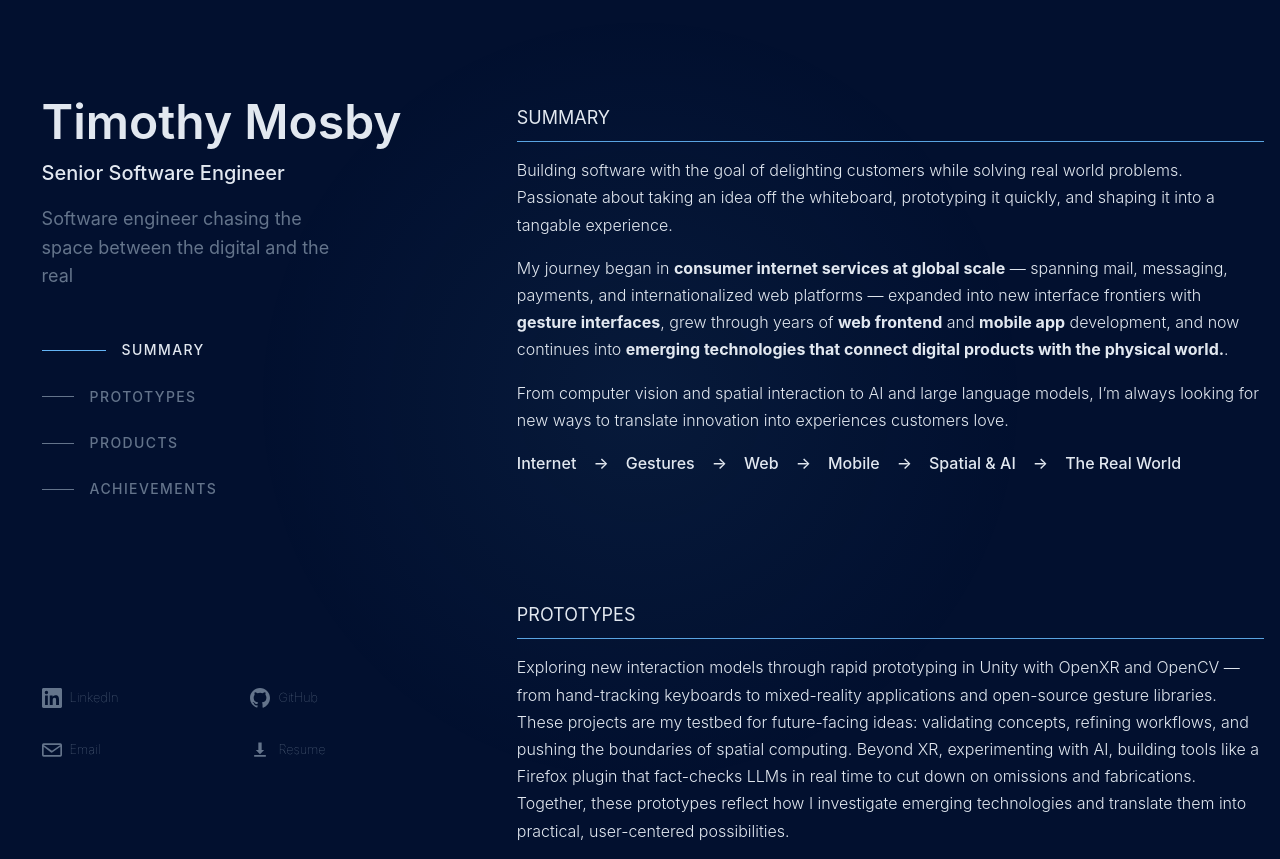
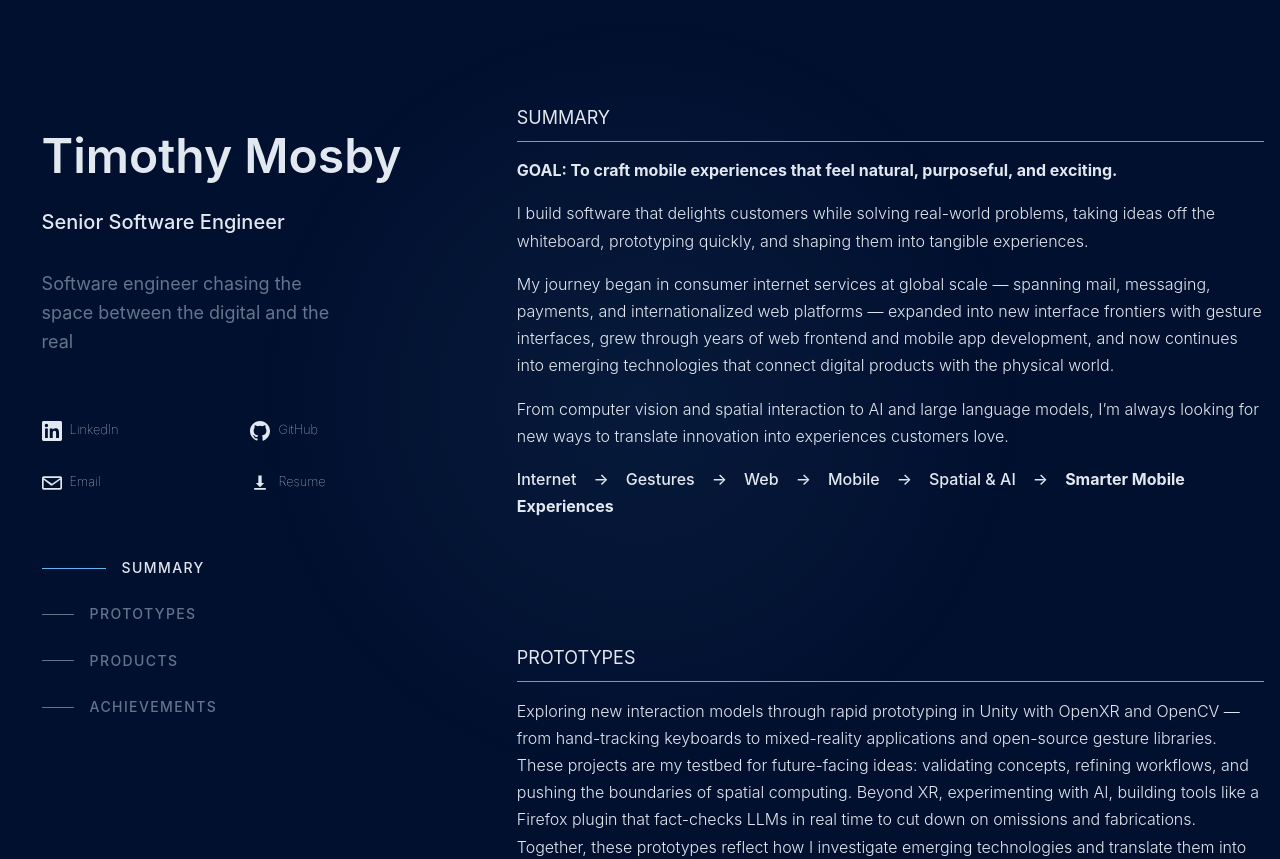
Before and after one commit to timmytimmytimmytime/timmytimmytimmytime.github.io, a React (Vite) app: page / in a window 1280 px wide. Shown: the top 859 px of the page. Built offline with nearby package versions, Linux system fonts and the light colour scheme.

Commit message:
Add a goal to the top of About. Also move the social links higher for better discoverability.

```diff
--- a/src/components/About/About.jsx
+++ b/src/components/About/About.jsx
@@ -2,13 +2,15 @@ function About() {
   return (
     <div>
       <div class="section-description">
-        <p>Building software with the goal of delighting customers while solving real world problems. Passionate about taking an idea off the whiteboard, prototyping it quickly, and shaping it into a tangable experience.</p>
+        <p><strong>GOAL: To craft mobile experiences that feel natural, purposeful, and exciting.</strong></p>
 
-        <p>My journey began in <strong>consumer internet services at global scale</strong> — spanning mail, messaging, payments, and internationalized web platforms — expanded into new interface frontiers with <strong>gesture interfaces</strong>, grew through years of <strong>web frontend</strong> and <strong>mobile app</strong> development, and now continues into <strong>emerging technologies that connect digital products with the physical world.</strong>.</p>
+        <p>I build software that delights customers while solving real-world problems, taking ideas off the whiteboard, prototyping quickly, and shaping them into tangible experiences.</p>
+
+        <p>My journey began in consumer internet services at global scale — spanning mail, messaging, payments, and internationalized web platforms — expanded into new interface frontiers with gesture interfaces, grew through years of web frontend and mobile app development, and now continues into emerging technologies that connect digital products with the physical world.</p>
 
         <p>From computer vision and spatial interaction to AI and large language models, I’m always looking for new ways to translate innovation into experiences customers love.</p>
 
-        <p style={{fontWeight: 500 }}>Internet&nbsp;&nbsp;&nbsp; → &nbsp;&nbsp;&nbsp;Gestures&nbsp;&nbsp;&nbsp; → &nbsp;&nbsp;&nbsp;Web&nbsp;&nbsp;&nbsp; → &nbsp;&nbsp;&nbsp;Mobile&nbsp;&nbsp;&nbsp; → &nbsp;&nbsp;&nbsp;Spatial & AI&nbsp;&nbsp;&nbsp; → &nbsp;&nbsp;&nbsp;The Real World</p>
+        <p style={{fontWeight: 500 }}>Internet&nbsp;&nbsp;&nbsp; → &nbsp;&nbsp;&nbsp;Gestures&nbsp;&nbsp;&nbsp; → &nbsp;&nbsp;&nbsp;Web&nbsp;&nbsp;&nbsp; → &nbsp;&nbsp;&nbsp;Mobile&nbsp;&nbsp;&nbsp; → &nbsp;&nbsp;&nbsp;Spatial & AI&nbsp;&nbsp;&nbsp; → &nbsp;&nbsp;&nbsp;<strong>Smarter Mobile Experiences</strong></p>
       </div>
 
     </div>
--- a/src/components/LeftPanel/LeftPanel.jsx
+++ b/src/components/LeftPanel/LeftPanel.jsx
@@ -20,11 +20,12 @@ function LeftPanel() {
           Software engineer chasing the space between the digital and the real
         </p>
 
+        <SocialLinks />
+
         <BreadCrumb />
       </header>
 
       <div className={styles.panelFooter}>
-        <SocialLinks />
         {showThemeSwitcher && <ThemeSwitcher />}
       </div>
 
--- a/src/components/LeftPanel/LeftPanel.module.css
+++ b/src/components/LeftPanel/LeftPanel.module.css
@@ -10,6 +10,14 @@
   padding-top: 96px;
   padding-left: clamp(1rem, 2vw, 3rem);
   padding-right: clamp(1rem, 2vw, 3rem);
+}
+
+.header {
+  margin-top: auto;
+  margin-bottom: 1.5rem;
+  display: flex;
+  flex-direction: column;
+  gap: 1rem;
 }
 
 .name {
--- a/src/components/SocialLinks/SocialLinks.module.css
+++ b/src/components/SocialLinks/SocialLinks.module.css
@@ -1,8 +1,11 @@
 .socialLinks {
-  display: flex;
-  flex-direction: row;  /* horizontal */
-  gap: 2rem;
-  align-items: center;
+  display: grid;
+  grid-template-columns: repeat(2, 1fr); /* always 2 per row */
+  gap: 1rem 2rem; /* row gap | column gap */
+  justify-items: left;
+  margin-bottom: 2rem;
+  /* outline: auto; */
+
 }
 
 /* link + label */
@@ -10,7 +13,7 @@
   display: inline-flex;
   align-items: center;
   gap: 0.5rem;
-  color: var(--color-text-muted);                   /* default: white */
+  color: var(--color-text);                   /* default: white */
   text-decoration: none;
   font-size: 0.8rem;
   font-weight: 100;
@@ -32,20 +35,8 @@
   color: var(--color-accent);
 }
 
-@media (max-width: 1380px) and (min-width: 1025px) {
+@media (max-width: 1024px) {
   .socialLinks {
-    display: grid;
-    grid-template-columns: repeat(2, 1fr);
-    gap: 1rem 2rem; /* row gap | column gap */
-    justify-items: start;
+    justify-items: center;
   }
 }
-
-@media (max-width: 500px) {
-  .socialLinks {
-    display: grid;
-    grid-template-columns: repeat(2, 1fr); /* always 2 per row */
-    gap: 1rem 2rem; /* row gap | column gap */
-    justify-items: start; /* align links left in each cell */
-  }
-}
```
